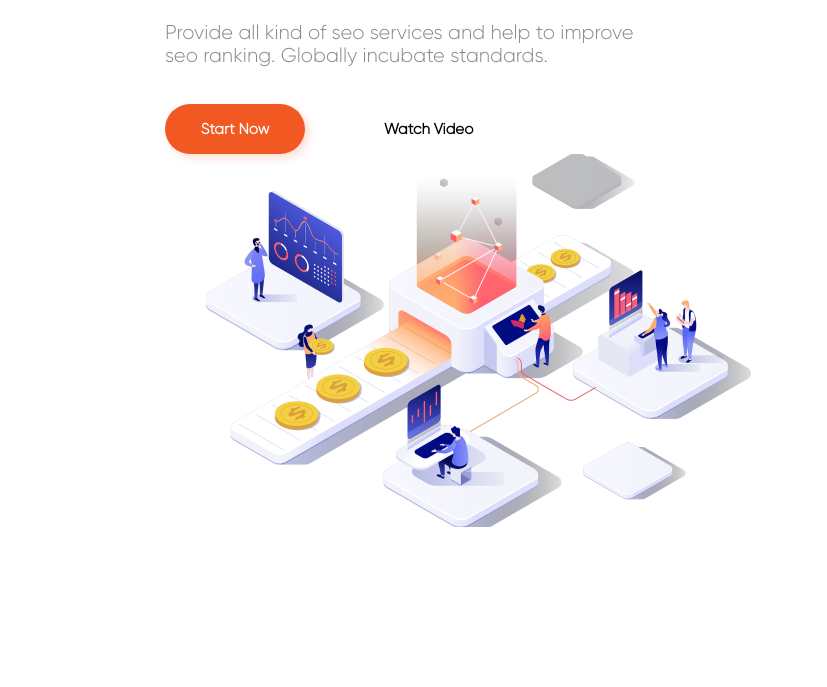
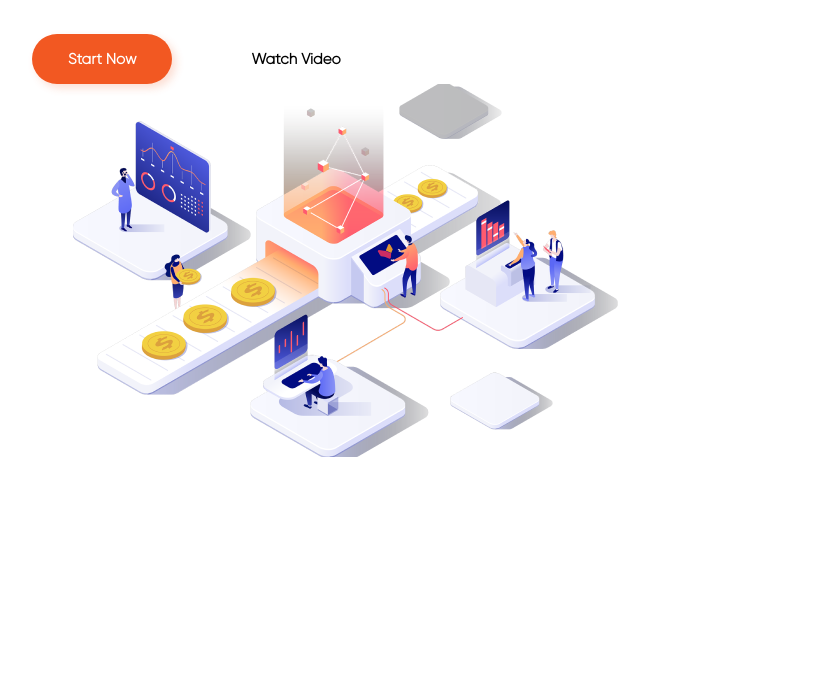
Before and after one commit to AntoniyGurenko/HomeWorkWebLayout, a plain HTML site: page Seminar_3/index.html in a window 1280 px wide. Shown: the part 512-1199 px from the top of the page, without its empty margins (210-1037 px from the left). Drawn offline with Linux system fonts and the light colour scheme.

Commit message:
commit_for_rename

```diff
--- a/Seminar_3/css/style.css
+++ b/Seminar_3/css/style.css
@@ -139,7 +139,8 @@ body {
 }
 
 .main-page {
-    margin: 0 375px;
+    /* margin: 0 375px; */
+    margin: 0 18.93%;
 }
 
 .header {
```
